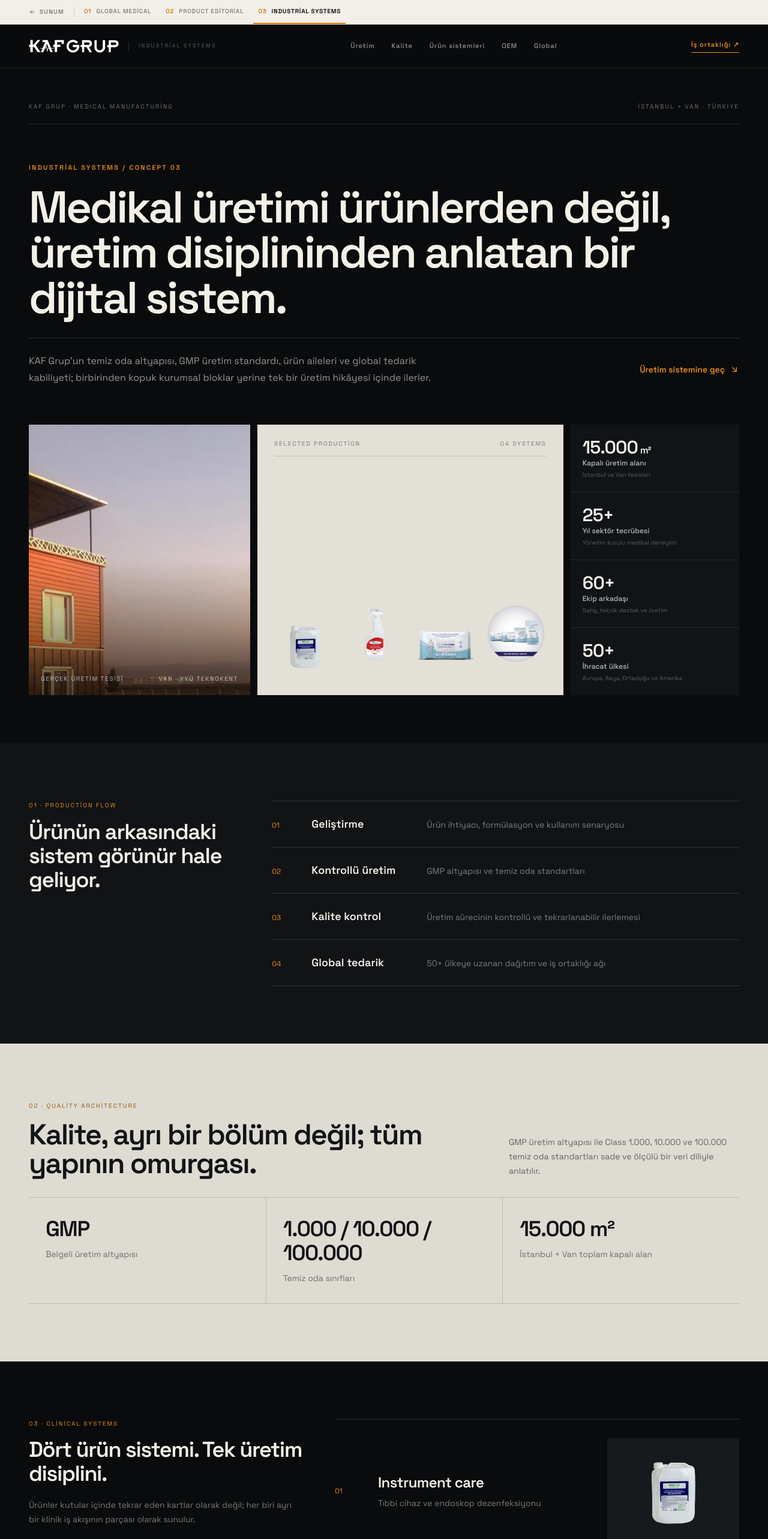
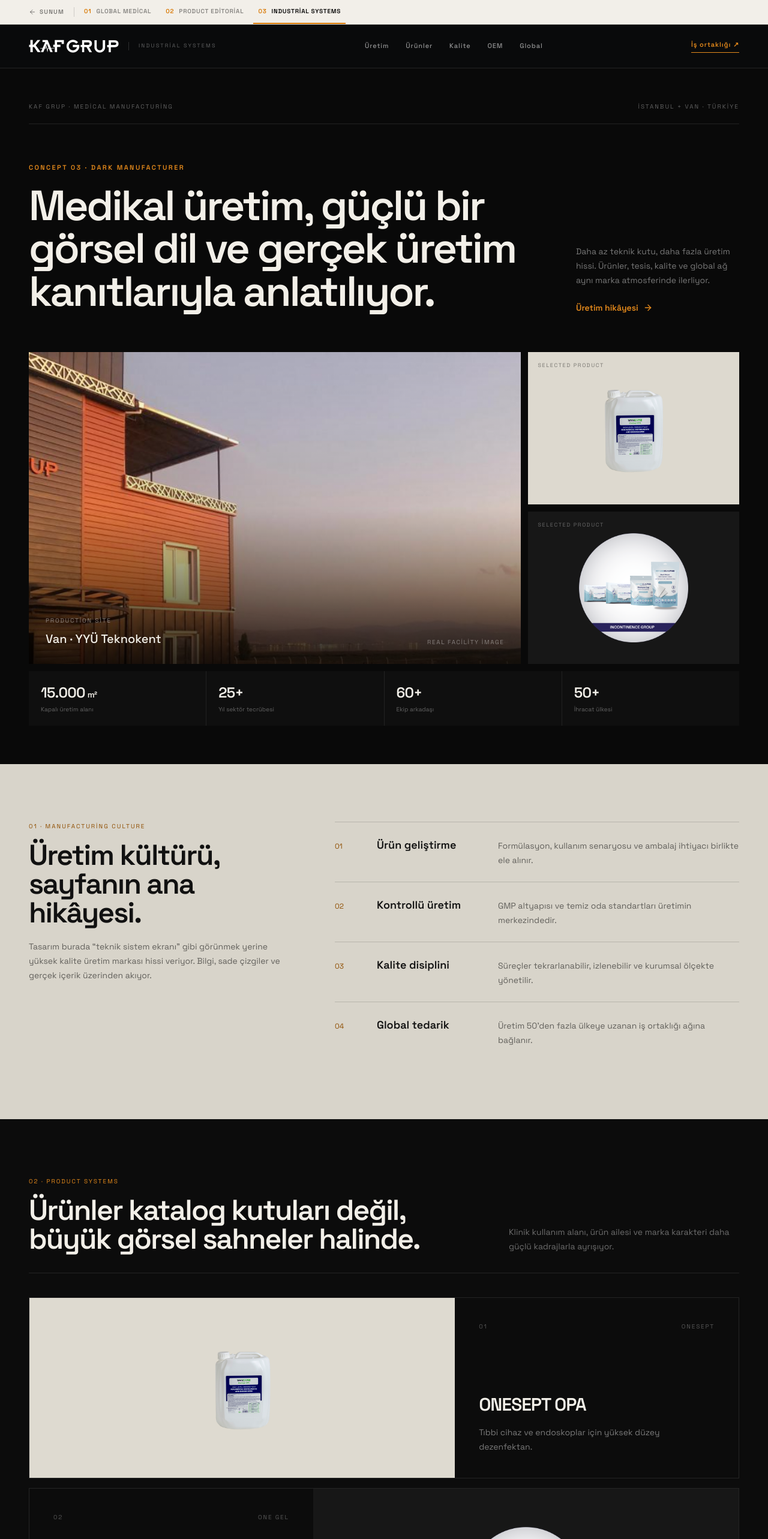
Before and after one commit to enesxunal/kafgrup, a Next.js app: page /taslak-3 in a window 1280 px wide. Shown: the top 2566 px of the page at 60% size. Built offline with nearby package versions, Linux system fonts and the light colour scheme.

Commit message:
Rework draft three as dark manufacturer

```diff
--- a/src/components/taslak3/HomeSections.tsx
+++ b/src/components/taslak3/HomeSections.tsx
@@ -1,136 +1,102 @@
 import Image from "next/image";
-import { ArrowDownRight, ArrowUpRight } from "lucide-react";
+import { ArrowRight, ArrowUpRight } from "lucide-react";
 import { company, metrics } from "@/data/company";
 import { products } from "@/data/products";
-import { exportMarkets, oemContent, oemSteps } from "@/data/content";
+import { fairs, oemContent, oemSteps } from "@/data/content";
 
-const systems = [
-  { code: "01", title: "Instrument care", desc: "Tıbbi cihaz ve endoskop dezenfeksiyonu", image: products[2].image },
-  { code: "02", title: "Surface control", desc: "Yüzey ve çevresel dezenfeksiyon", image: products[7].image },
-  { code: "03", title: "Patient care", desc: "Bariyer ve antibakteriyel bakım", image: products[12].image },
-  { code: "04", title: "Medical gels", desc: "Tanı ve uygulama destek ürünleri", image: products[0].image },
-];
+const spotlightProducts = [products[2], products[0], products[7], products[12]];
 
-const productionFlow = [
-  ["01", "Geliştirme", "Ürün ihtiyacı, formülasyon ve kullanım senaryosu"],
-  ["02", "Kontrollü üretim", "GMP altyapısı ve temiz oda standartları"],
-  ["03", "Kalite kontrol", "Üretim sürecinin kontrollü ve tekrarlanabilir ilerlemesi"],
-  ["04", "Global tedarik", "50+ ülkeye uzanan dağıtım ve iş ortaklığı ağı"],
+const disciplines = [
+  ["01", "Ürün geliştirme", "Formülasyon, kullanım senaryosu ve ambalaj ihtiyacı birlikte ele alınır."],
+  ["02", "Kontrollü üretim", "GMP altyapısı ve temiz oda standartları üretimin merkezindedir."],
+  ["03", "Kalite disiplini", "Süreçler tekrarlanabilir, izlenebilir ve kurumsal ölçekte yönetilir."],
+  ["04", "Global tedarik", "Üretim 50’den fazla ülkeye uzanan iş ortaklığı ağına bağlanır."],
 ] as const;
 
 export function HomeSections() {
   return (
     <>
-      <section id="veri" className="overflow-hidden bg-[#0a0b0c] text-[#f3f0e8]">
-        <div className="mx-auto max-w-[1440px] px-5 pb-14 pt-10 sm:px-8 lg:px-12 lg:pb-20 lg:pt-14">
-          <div className="flex flex-wrap items-center justify-between gap-4 border-b border-white/12 pb-5 text-[10px] tracking-[0.2em] text-white/40 uppercase">
+      <section className="bg-[#090909] text-[#f2efe8]">
+        <div className="mx-auto max-w-[1440px] px-5 pb-12 pt-10 sm:px-8 lg:px-12 lg:pb-16 lg:pt-14">
+          <div className="flex items-center justify-between border-b border-white/10 pb-5 text-[10px] tracking-[0.2em] text-white/35 uppercase">
             <span>KAF Grup · Medical Manufacturing</span>
-            <span>İstanbul + Van · Türkiye</span>
+            <span className="hidden sm:inline">İstanbul + Van · Türkiye</span>
           </div>
 
-          <div className="py-10 sm:py-14 lg:py-16">
-            <p className="text-[11px] font-semibold tracking-[0.2em] text-[#e58a1b] uppercase">Industrial systems / concept 03</p>
-            <h1 className="mt-5 max-w-[1080px] text-4xl font-semibold leading-[1.02] tracking-[-0.045em] sm:text-5xl lg:text-[4.65rem]">
-              Medikal üretimi ürünlerden değil, üretim disiplininden anlatan bir dijital sistem.
-            </h1>
-            <div className="mt-7 grid gap-6 border-t border-white/12 pt-6 md:grid-cols-12">
-              <p className="max-w-2xl text-base leading-7 text-white/55 md:col-span-7">
-                KAF Grup’un temiz oda altyapısı, GMP üretim standardı, ürün aileleri ve global tedarik kabiliyeti; birbirinden kopuk kurumsal bloklar yerine tek bir üretim hikâyesi içinde ilerler.
+          <div className="grid gap-8 py-12 lg:grid-cols-12 lg:py-16">
+            <div className="lg:col-span-9">
+              <p className="text-[11px] font-semibold tracking-[0.22em] text-[#e58a1b] uppercase">Concept 03 · Dark Manufacturer</p>
+              <h1 className="mt-5 max-w-5xl text-4xl font-semibold leading-[1.02] tracking-[-0.045em] sm:text-5xl lg:text-[4.4rem]">
+                Medikal üretim, güçlü bir görsel dil ve gerçek üretim kanıtlarıyla anlatılıyor.
+              </h1>
+            </div>
+            <div className="flex flex-col justify-end lg:col-span-3">
+              <p className="text-sm leading-6 text-white/45">
+                Daha az teknik kutu, daha fazla üretim hissi. Ürünler, tesis, kalite ve global ağ aynı marka atmosferinde ilerliyor.
               </p>
-              <a href="#sistemler" className="inline-flex items-center gap-2 text-sm font-semibold text-[#e58a1b] md:col-span-5 md:justify-self-end">
-                Üretim sistemine geç <ArrowDownRight className="size-4" />
+              <a href="#uretim" className="mt-6 inline-flex items-center gap-2 text-sm font-semibold text-[#e58a1b]">
+                Üretim hikâyesi <ArrowRight className="size-4" />
               </a>
             </div>
           </div>
 
-          <div className="grid gap-3 lg:grid-cols-[1.05fr_1.45fr_.8fr]">
-            <figure className="relative min-h-[250px] overflow-hidden bg-[#16191c] sm:min-h-[320px] lg:min-h-[390px]">
-              <Image src="/images/factory/van-fabrika.jpg" alt="KAF Grup Van üretim tesisi" fill priority sizes="(max-width:1024px) 100vw, 32vw" className="object-cover" />
-              <div className="absolute inset-0 bg-gradient-to-t from-black/65 via-transparent to-transparent" />
-              <figcaption className="absolute inset-x-0 bottom-0 flex items-end justify-between gap-4 p-5 text-[10px] tracking-[0.16em] text-white/65 uppercase">
-                <span>Gerçek üretim tesisi</span><span>Van · YYÜ Teknokent</span>
+          <div className="grid gap-3 md:grid-cols-[1.4fr_.6fr]">
+            <figure className="relative min-h-[320px] overflow-hidden bg-[#171717] sm:min-h-[430px] lg:min-h-[520px]">
+              <Image
+                src="/images/factory/van-fabrika.jpg"
+                alt="KAF Grup Van üretim tesisi"
+                fill
+                priority
+                sizes="(max-width:768px) 100vw, 70vw"
+                className="object-cover"
+              />
+              <div className="absolute inset-0 bg-gradient-to-t from-black/80 via-black/10 to-transparent" />
+              <figcaption className="absolute inset-x-0 bottom-0 flex items-end justify-between gap-4 p-5 sm:p-7">
+                <div>
+                  <p className="text-[10px] tracking-[0.18em] text-white/45 uppercase">Production site</p>
+                  <p className="mt-2 text-xl font-medium">Van · YYÜ Teknokent</p>
+                </div>
+                <span className="text-[10px] tracking-[0.16em] text-white/40 uppercase">Real facility image</span>
               </figcaption>
             </figure>
 
-            <div className="relative min-h-[300px] overflow-hidden bg-[#e3e0d8] text-[#111315] sm:min-h-[390px]">
-              <div className="absolute inset-x-5 top-5 flex items-center justify-between border-b border-black/15 pb-3 text-[10px] tracking-[0.18em] text-black/45 uppercase sm:inset-x-7 sm:top-6">
-                <span>Selected production</span><span>04 systems</span>
-              </div>
-              <div className="absolute inset-x-2 bottom-5 top-14 grid grid-cols-4 items-end gap-0 sm:inset-x-5 sm:bottom-6 sm:top-16">
-                {systems.map((item, index) => (
-                  <div key={item.code} className={`relative h-[78%] ${index % 2 ? "translate-y-[-7%]" : ""}`}>
-                    <Image src={item.image} alt={item.title} fill sizes="(max-width:1024px) 24vw, 14vw" className="object-contain object-bottom p-1 sm:p-3" />
-                  </div>
-                ))}
-              </div>
-            </div>
-
-            <div className="grid grid-cols-2 gap-px bg-white/12 lg:grid-cols-1">
-              {metrics.map((m) => (
-                <div key={m.id} className="flex min-h-[118px] flex-col justify-between bg-[#111417] p-5 lg:min-h-0">
-                  <p className="text-2xl font-semibold tracking-[-0.03em] sm:text-3xl">{m.value}{m.unit ? <span className="ml-1 text-base">{m.unit}</span> : null}</p>
-                  <div><p className="text-xs font-medium text-white/70">{m.label}</p><p className="mt-1 text-[10px] leading-4 text-white/30">{m.detail}</p></div>
+            <div className="grid grid-cols-2 gap-3 md:grid-cols-1">
+              {spotlightProducts.slice(0, 2).map((product, index) => (
+                <div key={product.id} className={`relative min-h-[200px] overflow-hidden ${index === 0 ? "bg-[#ddd9cf]" : "bg-[#171717]"}`}>
+                  <Image src={product.image} alt={product.name} fill sizes="(max-width:768px) 50vw, 25vw" className="object-contain p-6 sm:p-9" />
+                  <span className={`absolute left-4 top-4 text-[9px] tracking-[0.18em] uppercase ${index === 0 ? "text-black/45" : "text-white/35"}`}>Selected product</span>
                 </div>
               ))}
             </div>
           </div>
-        </div>
-      </section>
 
-      <section id="sistemler" className="bg-[#111315] text-[#f3f0e8]">
-        <div className="mx-auto max-w-[1440px] px-5 py-16 sm:px-8 lg:px-12 lg:py-24">
-          <div className="grid gap-8 lg:grid-cols-12">
-            <div className="lg:col-span-4">
-              <p className="text-[10px] tracking-[0.2em] text-[#e58a1b] uppercase">01 · Production flow</p>
-              <h2 className="mt-4 max-w-md text-3xl font-semibold tracking-[-0.035em] sm:text-4xl">Ürünün arkasındaki sistem görünür hale geliyor.</h2>
-            </div>
-            <div className="lg:col-span-8">
-              <div className="border-t border-white/15">
-                {productionFlow.map(([n, t, d]) => (
-                  <article key={n} className="grid gap-3 border-b border-white/15 py-6 sm:grid-cols-[54px_180px_1fr] sm:items-baseline">
-                    <span className="text-xs text-[#e58a1b]">{n}</span>
-                    <h3 className="text-lg font-semibold">{t}</h3>
-                    <p className="max-w-xl text-sm leading-6 text-white/45">{d}</p>
-                  </article>
-                ))}
-              </div>
-            </div>
-          </div>
-        </div>
-      </section>
-
-      <section id="kalite" className="bg-[#dedbd3] text-[#121416]">
-        <div className="mx-auto max-w-[1440px] px-5 py-16 sm:px-8 lg:px-12 lg:py-24">
-          <div className="flex flex-col gap-5 border-b border-black/15 pb-8 lg:flex-row lg:items-end lg:justify-between">
-            <div><p className="text-[10px] tracking-[0.2em] text-[#9c5500] uppercase">02 · Quality architecture</p><h2 className="mt-4 max-w-3xl text-4xl font-semibold tracking-[-0.04em] sm:text-5xl">Kalite, ayrı bir bölüm değil; tüm yapının omurgası.</h2></div>
-            <p className="max-w-sm text-sm leading-6 text-black/55">GMP üretim altyapısı ile Class 1.000, 10.000 ve 100.000 temiz oda standartları sade ve ölçülü bir veri diliyle anlatılır.</p>
-          </div>
-          <div className="grid border-b border-black/15 md:grid-cols-3">
-            {[ ["GMP", "Belgeli üretim altyapısı"], ["1.000 / 10.000 / 100.000", "Temiz oda sınıfları"], ["15.000 m²", "İstanbul + Van toplam kapalı alan"] ].map(([v,l], i) => (
-              <div key={l} className={`py-8 md:px-7 ${i ? "md:border-l md:border-black/15" : ""}`}>
-                <p className="text-3xl font-semibold tracking-[-0.04em] lg:text-4xl">{v}</p><p className="mt-3 text-sm text-black/50">{l}</p>
+          <div className="mt-3 grid grid-cols-2 gap-px bg-white/10 md:grid-cols-4">
+            {metrics.map((m) => (
+              <div key={m.id} className="bg-[#0f0f0f] px-4 py-5 sm:px-5">
+                <p className="text-2xl font-semibold tracking-[-0.03em]">{m.value}{m.unit ? <span className="ml-1 text-sm">{m.unit}</span> : null}</p>
+                <p className="mt-1 text-[10px] text-white/35">{m.label}</p>
               </div>
             ))}
           </div>
         </div>
       </section>
 
-      <section id="kapasite" className="bg-[#0a0b0c] text-[#f3f0e8]">
+      <section id="uretim" className="bg-[#d8d4ca] text-[#111]">
         <div className="mx-auto max-w-[1440px] px-5 py-16 sm:px-8 lg:px-12 lg:py-24">
-          <div className="grid gap-10 lg:grid-cols-12 lg:items-start">
-            <div className="lg:col-span-5 lg:sticky lg:top-28">
-              <p className="text-[10px] tracking-[0.2em] text-[#e58a1b] uppercase">03 · Clinical systems</p>
-              <h2 className="mt-4 text-4xl font-semibold tracking-[-0.04em]">Dört ürün sistemi. Tek üretim disiplini.</h2>
-              <p className="mt-5 max-w-md text-sm leading-6 text-white/45">Ürünler kutular içinde tekrar eden kartlar olarak değil; her biri ayrı bir klinik iş akışının parçası olarak sunulur.</p>
+          <div className="grid gap-10 lg:grid-cols-12">
+            <div className="lg:col-span-5">
+              <p className="text-[10px] tracking-[0.2em] text-[#8f4e00] uppercase">01 · Manufacturing culture</p>
+              <h2 className="mt-4 max-w-lg text-4xl font-semibold tracking-[-0.04em] sm:text-5xl">Üretim kültürü, sayfanın ana hikâyesi.</h2>
+              <p className="mt-5 max-w-md text-sm leading-6 text-black/55">
+                Tasarım burada “teknik sistem ekranı” gibi görünmek yerine yüksek kalite üretim markası hissi veriyor. Bilgi, sade çizgiler ve gerçek içerik üzerinden akıyor.
+              </p>
             </div>
-            <div className="lg:col-span-7 lg:col-start-6">
-              {systems.map((item, index) => (
-                <article key={item.code} className="grid min-h-[240px] border-t border-white/15 py-7 sm:grid-cols-[72px_1fr_220px] sm:items-center">
-                  <span className="mb-5 text-xs text-[#e58a1b] sm:mb-0">{item.code}</span>
-                  <div className="pr-5"><h3 className="text-2xl font-semibold tracking-[-0.025em]">{item.title}</h3><p className="mt-2 text-sm text-white/45">{item.desc}</p></div>
-                  <div className={`relative mt-6 h-44 overflow-hidden sm:mt-0 ${index % 2 ? "bg-[#d8d5cd]" : "bg-[#171a1d]"}`}>
-                    <Image src={item.image} alt={item.title} fill sizes="220px" className="object-contain p-5" />
-                  </div>
+            <div className="lg:col-span-7">
+              {disciplines.map(([n, title, desc]) => (
+                <article key={n} className="grid gap-3 border-t border-black/15 py-6 sm:grid-cols-[58px_190px_1fr] sm:items-baseline">
+                  <span className="text-xs text-[#8f4e00]">{n}</span>
+                  <h3 className="text-lg font-semibold">{title}</h3>
+                  <p className="text-sm leading-6 text-black/55">{desc}</p>
                 </article>
               ))}
             </div>
@@ -138,23 +104,73 @@ export function HomeSections() {
         </div>
       </section>
 
-      <section id="oem" className="bg-[#181b1e] text-white">
+      <section id="sistemler" className="bg-[#0c0c0c] text-[#f2efe8]">
+        <div className="mx-auto max-w-[1440px] px-5 py-16 sm:px-8 lg:px-12 lg:py-24">
+          <div className="flex flex-col gap-5 border-b border-white/10 pb-8 lg:flex-row lg:items-end lg:justify-between">
+            <div>
+              <p className="text-[10px] tracking-[0.2em] text-[#e58a1b] uppercase">02 · Product systems</p>
+              <h2 className="mt-4 max-w-3xl text-4xl font-semibold tracking-[-0.04em] sm:text-5xl">Ürünler katalog kutuları değil, büyük görsel sahneler halinde.</h2>
+            </div>
+            <p className="max-w-sm text-sm leading-6 text-white/40">Klinik kullanım alanı, ürün ailesi ve marka karakteri daha güçlü kadrajlarla ayrışıyor.</p>
+          </div>
+
+          <div className="mt-10 space-y-4">
+            {spotlightProducts.map((product, index) => (
+              <article key={product.id} className={`grid overflow-hidden border border-white/10 ${index % 2 ? "lg:grid-cols-[.8fr_1.2fr]" : "lg:grid-cols-[1.2fr_.8fr]"}`}>
+                <div className={`relative min-h-[300px] ${index % 2 ? "lg:order-2" : ""} ${index % 2 ? "bg-[#171717]" : "bg-[#dedad0]"}`}>
+                  <Image src={product.image} alt={product.name} fill sizes="(max-width:1024px) 100vw, 55vw" className="object-contain p-10 sm:p-14 lg:p-16" />
+                </div>
+                <div className={`flex flex-col justify-between p-6 sm:p-8 lg:p-10 ${index % 2 ? "lg:order-1" : ""}`}>
+                  <div className="flex items-center justify-between text-[10px] tracking-[0.18em] text-white/30 uppercase">
+                    <span>0{index + 1}</span><span>{product.brand}</span>
+                  </div>
+                  <div className="mt-16">
+                    <h3 className="max-w-md text-3xl font-semibold tracking-[-0.035em]">{product.name}</h3>
+                    <p className="mt-4 max-w-lg text-sm leading-6 text-white/45">{product.summary}</p>
+                  </div>
+                </div>
+              </article>
+            ))}
+          </div>
+        </div>
+      </section>
+
+      <section id="kalite" className="bg-[#151515] text-[#f2efe8]">
+        <div className="mx-auto grid max-w-[1440px] gap-12 px-5 py-16 sm:px-8 lg:grid-cols-12 lg:px-12 lg:py-24">
+          <div className="lg:col-span-6">
+            <p className="text-[10px] tracking-[0.2em] text-[#e58a1b] uppercase">03 · Quality</p>
+            <h2 className="mt-4 max-w-xl text-4xl font-semibold tracking-[-0.04em] sm:text-5xl">Kaliteyi ikonlarla değil, ölçülebilir gerçeklerle göster.</h2>
+          </div>
+          <div className="lg:col-span-6">
+            <div className="grid grid-cols-2 border-y border-white/10">
+              <div className="border-r border-white/10 py-7 pr-5"><p className="text-4xl font-semibold">GMP</p><p className="mt-2 text-xs text-white/35">Belgeli üretim altyapısı</p></div>
+              <div className="py-7 pl-5"><p className="text-4xl font-semibold">3</p><p className="mt-2 text-xs text-white/35">Temiz oda sınıfı</p></div>
+              <div className="border-r border-t border-white/10 py-7 pr-5"><p className="text-3xl font-semibold">1.000</p><p className="mt-2 text-xs text-white/35">Class 1.000</p></div>
+              <div className="border-t border-white/10 py-7 pl-5"><p className="text-3xl font-semibold">100.000</p><p className="mt-2 text-xs text-white/35">Class 100.000</p></div>
+            </div>
+          </div>
+        </div>
+      </section>
+
+      <section id="oem" className="bg-[#d8d4ca] text-[#111]">
         <div className="mx-auto max-w-[1440px] px-5 py-16 sm:px-8 lg:px-12 lg:py-24">
           <div className="grid gap-10 lg:grid-cols-12">
-            <div className="lg:col-span-5">
-              <div className="relative aspect-[16/10] overflow-hidden bg-[#22272b]">
-                <Image src={oemContent.image} alt="KAF Grup OEM ve Private Label üretim" fill sizes="(max-width:1024px) 100vw, 40vw" className="object-cover" />
-                <div className="absolute inset-0 bg-black/15" />
+            <div className="lg:col-span-7">
+              <div className="relative min-h-[360px] overflow-hidden bg-[#c9c3b7] sm:min-h-[480px]">
+                <Image src={oemContent.image} alt="KAF Grup OEM ve Private Label" fill sizes="(max-width:1024px) 100vw, 58vw" className="object-cover" />
               </div>
             </div>
-            <div className="lg:col-span-6 lg:col-start-7">
-              <p className="text-[10px] tracking-[0.2em] text-[#e58a1b] uppercase">04 · OEM / Private Label</p>
-              <h2 className="mt-4 text-4xl font-semibold tracking-[-0.04em]">Markaya özel üretim, sistemin doğal devamı.</h2>
-              <p className="mt-5 max-w-xl text-sm leading-6 text-white/45">{oemContent.summary}</p>
-              <ol className="mt-8 border-t border-white/15">
+            <div className="lg:col-span-5 lg:flex lg:flex-col lg:justify-between">
+              <div>
+                <p className="text-[10px] tracking-[0.2em] text-[#8f4e00] uppercase">04 · OEM / Private Label</p>
+                <h2 className="mt-4 text-4xl font-semibold tracking-[-0.04em]">Markaya özel üretim, ayrı bir servis değil; üretim kültürünün devamı.</h2>
+                <p className="mt-5 text-sm leading-6 text-black/55">{oemContent.summary}</p>
+              </div>
+              <ol className="mt-10 border-t border-black/15">
                 {oemSteps.map((step) => (
-                  <li key={step.step} className="grid gap-2 border-b border-white/15 py-5 sm:grid-cols-[48px_160px_1fr]">
-                    <span className="text-xs text-[#e58a1b]">{step.step}</span><strong className="text-sm">{step.title}</strong><span className="text-sm leading-6 text-white/40">{step.description}</span>
+                  <li key={step.step} className="grid gap-2 border-b border-black/15 py-5 sm:grid-cols-[48px_150px_1fr] lg:grid-cols-[42px_1fr]">
+                    <span className="text-xs text-[#8f4e00]">{step.step}</span>
+                    <div><strong className="text-sm">{step.title}</strong><p className="mt-1 text-xs leading-5 text-black/45">{step.description}</p></div>
                   </li>
                 ))}
               </ol>
@@ -163,15 +179,28 @@ export function HomeSections() {
         </div>
       </section>
 
-      <section id="global" className="bg-[#0a0b0c] text-white">
-        <div className="mx-auto max-w-[1440px] px-5 py-16 sm:px-8 lg:px-12 lg:py-20">
-          <div className="grid gap-9 lg:grid-cols-12">
-            <div className="lg:col-span-5"><p className="text-[10px] tracking-[0.2em] text-[#e58a1b] uppercase">05 · Global supply</p><h2 className="mt-4 text-4xl font-semibold tracking-[-0.04em]">Üretim Türkiye’de. İş ortaklığı farklı pazarlarda.</h2></div>
-            <div className="lg:col-span-7">
-              <div className="grid border-y border-white/15 sm:grid-cols-2">
-                {exportMarkets.map((market, index) => <div key={market.region} className={`py-5 sm:px-5 ${index % 2 ? "sm:border-l sm:border-white/15" : ""} ${index > 1 ? "border-t border-white/15" : ""}`}><p className="text-sm font-semibold">{market.region}</p><p className="mt-2 text-xs leading-5 text-white/40">{market.countries.join(" · ")}</p></div>)}
+      <section id="global" className="bg-[#090909] text-[#f2efe8]">
+        <div className="mx-auto max-w-[1440px] px-5 py-16 sm:px-8 lg:px-12 lg:py-24">
+          <div className="grid gap-10 lg:grid-cols-12">
+            <div className="lg:col-span-4">
+              <p className="text-[10px] tracking-[0.2em] text-[#e58a1b] uppercase">05 · Global presence</p>
+              <h2 className="mt-4 text-4xl font-semibold tracking-[-0.04em]">Üretim Türkiye’de. Marka dünyada görünür.</h2>
+              <p className="mt-5 max-w-sm text-sm leading-6 text-white/40">Fuarlar ve ihracat ağı, global B2B güveni destekleyen gerçek temas noktaları olarak kullanılır.</p>
+            </div>
+            <div className="lg:col-span-8">
+              <div className="grid gap-3 sm:grid-cols-3">
+                {fairs.slice(0, 3).map((fair) => (
+                  <figure key={fair.id} className="group relative min-h-[300px] overflow-hidden bg-[#171717]">
+                    <Image src={fair.image} alt={fair.name} fill sizes="(max-width:768px) 100vw, 33vw" className="object-cover transition duration-500 group-hover:scale-[1.02]" />
+                    <div className="absolute inset-0 bg-gradient-to-t from-black/80 via-black/10 to-transparent" />
+                    <figcaption className="absolute inset-x-0 bottom-0 p-5"><p className="text-lg font-semibold">{fair.name}</p><p className="mt-1 text-xs text-white/45">{fair.location}</p></figcaption>
+                  </figure>
+                ))}
               </div>
-              <div className="mt-8 flex flex-col gap-4 sm:flex-row sm:items-center sm:justify-between"><p className="text-sm text-white/45">OEM, distribütörlük veya kurumsal tedarik için</p><a href={`mailto:${company.contact.email}`} className="inline-flex items-center gap-2 text-sm font-semibold text-[#e58a1b]">{company.contact.email}<ArrowUpRight className="size-4" /></a></div>
+              <div className="mt-8 flex flex-col gap-4 border-t border-white/10 pt-6 sm:flex-row sm:items-center sm:justify-between">
+                <p className="text-sm text-white/40">OEM, distribütörlük veya kurumsal tedarik</p>
+                <a href={`mailto:${company.contact.email}`} className="inline-flex items-center gap-2 text-sm font-semibold text-[#e58a1b]">{company.contact.email}<ArrowUpRight className="size-4" /></a>
+              </div>
             </div>
           </div>
         </div>
--- a/src/components/taslak3/SiteHeader.tsx
+++ b/src/components/taslak3/SiteHeader.tsx
@@ -8,9 +8,9 @@ import { company } from "@/data/company";
 import { cn } from "@/lib/cn";
 
 const nav = [
-  { href: "#sistemler", label: "Üretim" },
+  { href: "#uretim", label: "Üretim" },
+  { href: "#sistemler", label: "Ürünler" },
   { href: "#kalite", label: "Kalite" },
-  { href: "#kapasite", label: "Ürün sistemleri" },
   { href: "#oem", label: "OEM" },
   { href: "#global", label: "Global" },
 ] as const;
```
Also changed, not shown: public/images/previews/taslak-3.jpg.
